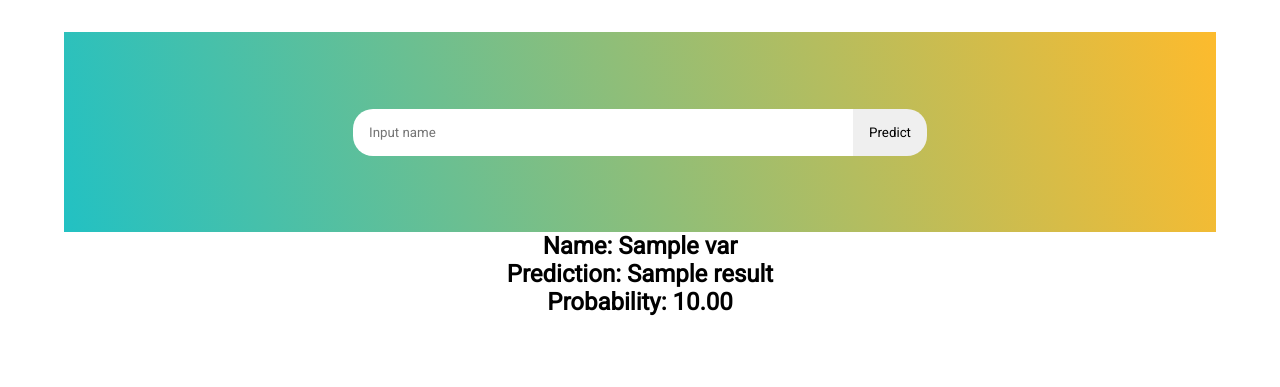
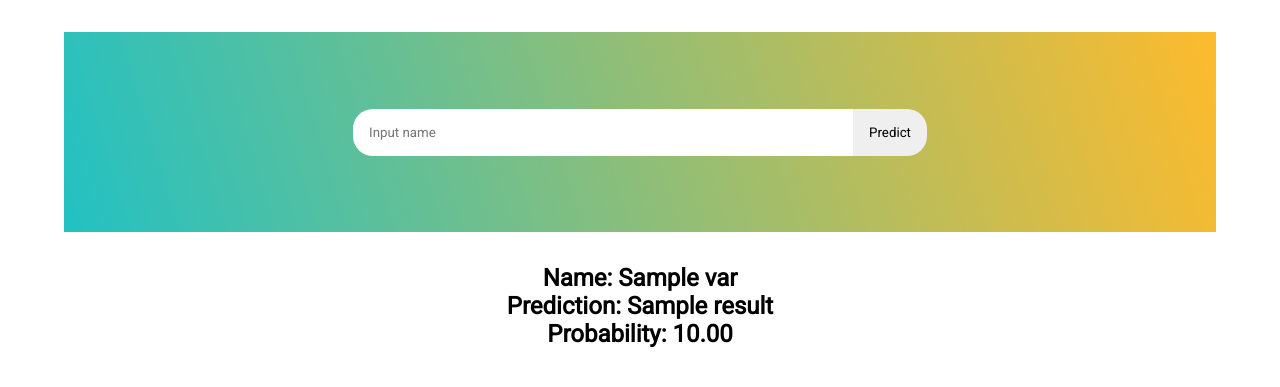
Before and after one commit to mart-anthony-stark/Gender-Classifier-Machine-Learning-Web-App, a Python web app: template application/templates/index.html in a window 1280 px wide. Shown: the top 387 px of the page. Run offline with Jinja, Linux system fonts and the light colour scheme; the template is opened without the code that fills it: most values are stand-ins (such as "Sample title", 1, 10 or a date in 2020).

```diff
--- a/application/static/styles.css
+++ b/application/static/styles.css
@@ -12,7 +12,7 @@ main {
   flex-direction: column;
 }
 form {
-  margin-top: 2rem;
+  margin: 2rem;
   display: flex;
   justify-content: center;
   align-items: center;
```
